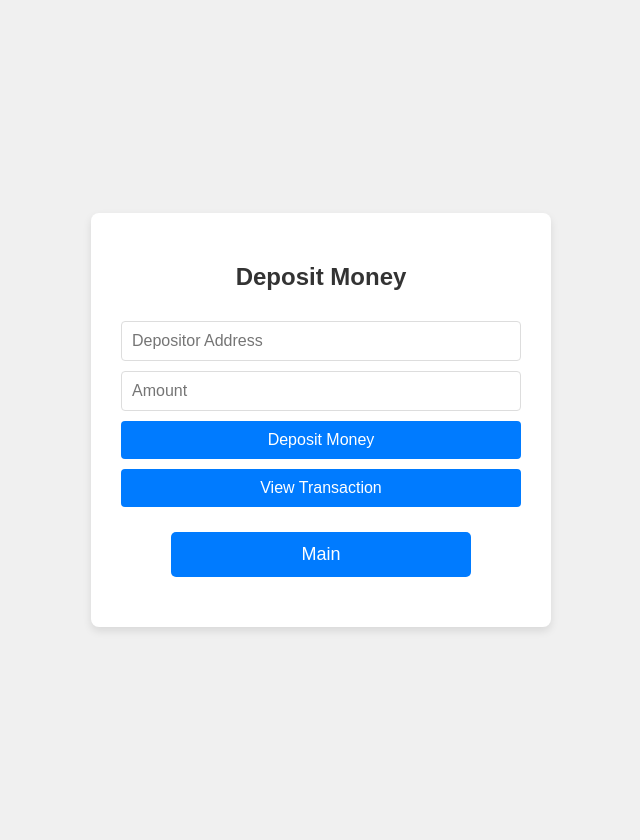
After one commit to UMRDESI/6106, a Flask app: page /deposit_money in a window 1280 px wide. The commit adds this page. Shown: the whole page, without its empty margins (319-959 px from the left). Run offline with Flask 3, Linux system fonts and the light colour scheme; some libraries are stand-ins or nearby versions.

Commit message:
deposit_money

```diff
--- a/app.py
+++ b/app.py
@@ -32,6 +32,11 @@ def paynow():
 
     return(render_template("paynow.html"))
 
+@app.route("/deposit_money",methods=["GET","POST"])
+def deposit_money():
+
+    return(render_template("deposit_money.html"))
+
 @app.route("/userlog",methods=["GET","POST"])
 def userlog():
     conn = sqlite3.connect('user.db')
--- /dev/null
+++ b/templates/deposit_money.html
@@ -0,0 +1,85 @@
+<head>
+    <meta name=""viewport" content="width=device-width,initial-scale=1">
+    <link rel="stylesheet" href="{{url_for('static',filename='styles.css')}}">
+</head>
+
+<body>
+    <div class="container">
+        <h2>Deposit Money</h2>
+        <input type="text" id="depositor" placeholder="Depositor Address">
+        <input type="number" id="amount" placeholder="Amount">
+        <button class="btn" onclick="deposit()">Deposit Money</button>
+        <button class="btn" onclick="view_transaction()">View Transaction</button>
+        <form action="/main" method="post">
+            <input type="submit" value="Main">
+        </form>
+        <p id="view_depositor"></p>
+        <p id="view_amount"></p>
+
+        <script src ="https://cdn.jsdelivr.net/npm/web3@1.5.2/dist/web3.min.js"></script>
+        <script>
+            const contractAddress = "0x7613f1e33cee466e6324b153c8b5224f08da5e0c";
+            const contractABI = [
+
+                {
+                    "inputs": [
+                        {
+                            "internalType": "address",
+                            "name": "customer_input",
+                            "type": "address"
+                        },
+                        {
+                            "internalType": "uint256",
+                            "name": "amount_input",
+                            "type": "uint256"
+                        }
+                    ],
+                    "name": "deposit_money",
+                    "outputs": [],
+                    "stateMutability": "nonpayable",
+                    "type": "function"
+                },
+                {
+                    "inputs": [],
+                    "name": "deposit_view",
+                    "outputs": [
+                        {
+                            "internalType": "address",
+                            "name": "",
+                            "type": "address"
+                        },
+                        {
+                            "internalType": "uint256",
+                            "name": "",
+                            "type": "uint256"
+                        }
+                    ],
+                    "stateMutability": "view",
+                    "type": "function"
+                }
+
+            ];
+            const web3 = new Web3(Web3.givenProvider);
+            const contract = new web3.eth.Contract(contractABI,contractAddress);
+
+            async function deposit() {
+                const accounts = await web3.eth.requestAccounts();
+                console.log(accounts[0]);
+                const depositor = document.getElementById("depositor").value;
+                const amount = document.getElementById("amount").value;
+                console.log(depositor,amount)
+
+                await contract.methods.deposit_money(depositor,amount).send({from:accounts[0]});
+            }
+
+            async function view_transaction() {
+                result = await contract.methods.deposit_view().call();
+                console.log(result[0],result[1]);
+
+                document.getElementById("view_depositor").innerText = "Payer : " + result[0];
+                document.getElementById("view_amount").innerText = "Amount : " + result[1];
+            }
+
+        </script>
+    </div>
+</body>
--- a/templates/main.html
+++ b/templates/main.html
@@ -7,6 +7,9 @@
         <h2>Main</h2>
         <form action="/paynow" method="post">
             <input type="submit" value="Transfer Money">
+        </form>
+        <form action="/deposit_money" method="post">
+            <input type="submit" value="Deposit Money">
         </form>
         <form action="/" method="post">
             <input type="submit" value="Logout">
```
Also changed, not shown: user.db.
